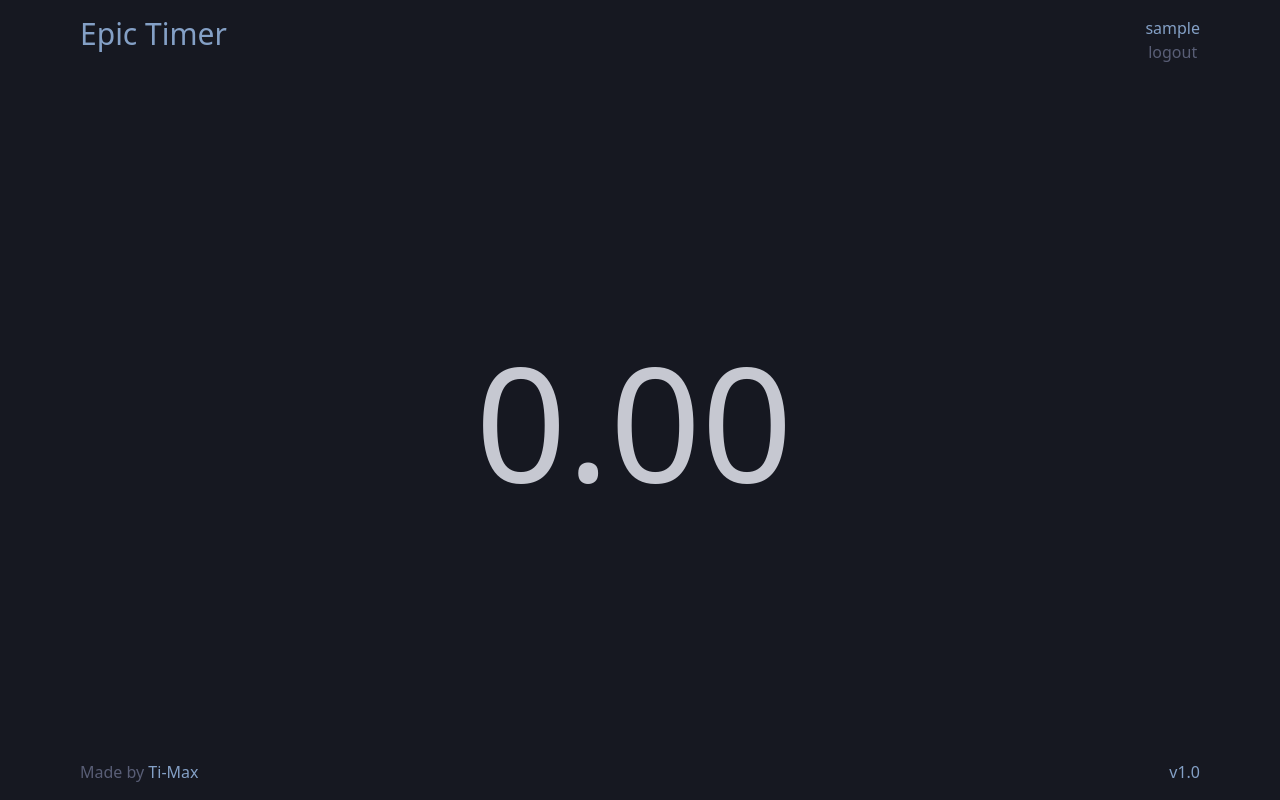
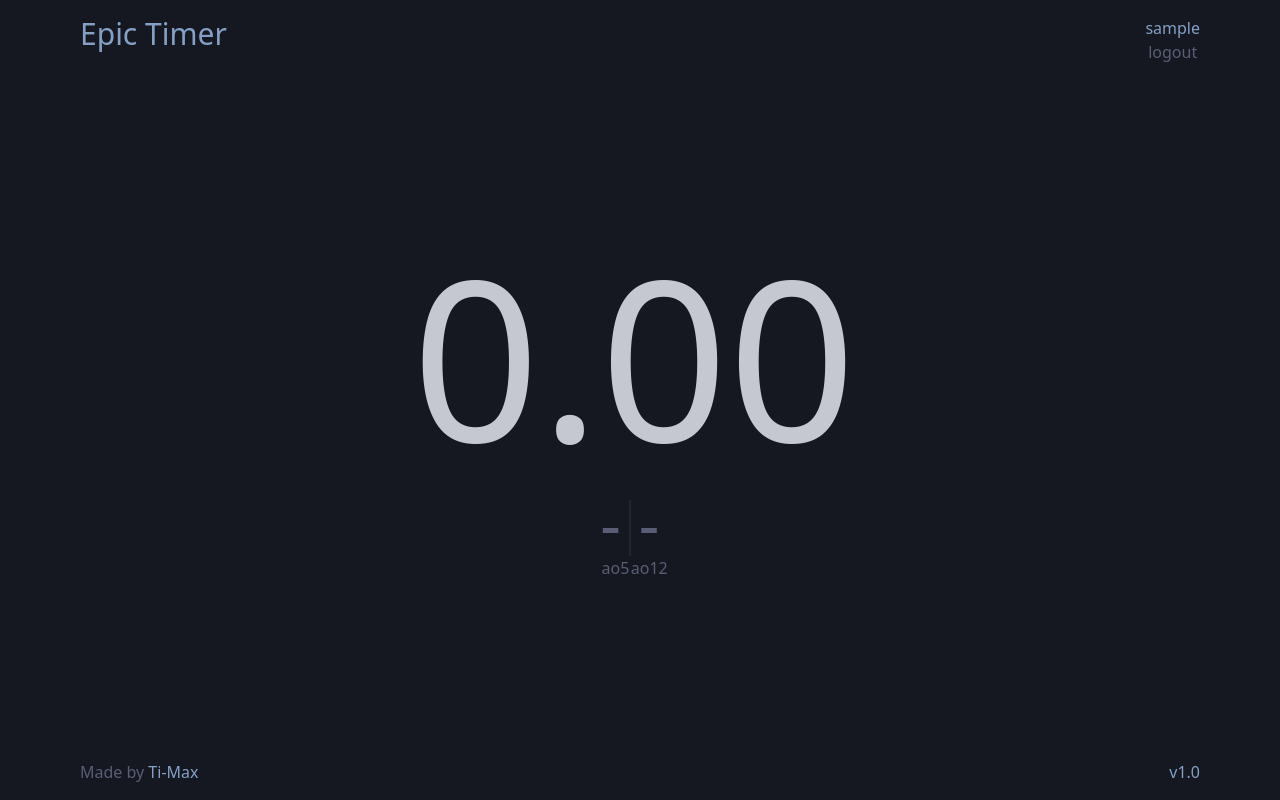
Before and after one commit to Ti-Max/epic-timer, a Node server app: page / in a window 1280 px wide. Run offline with Node 20, Linux system fonts and the light colour scheme; the visitor is signed in with stand-in values (Sample User, id 1); data that the repository does not hold is empty.

Commit message:
Add ao5 and ao12 to the solves

```diff
--- a/public/stylesheets/style.css
+++ b/public/stylesheets/style.css
@@ -563,6 +563,18 @@ video {
   margin-left: 0.25rem;
 }
 
+.mb-2 {
+  margin-bottom: 0.5rem;
+}
+
+.mb-5 {
+  margin-bottom: 1.25rem;
+}
+
+.mb-12 {
+  margin-bottom: 3rem;
+}
+
 .block {
   display: block;
 }
@@ -587,6 +599,10 @@ video {
   max-height: 10rem;
 }
 
+.max-h-80 {
+  max-height: 20rem;
+}
+
 .min-h-screen {
   min-height: 100vh;
 }
@@ -603,6 +619,10 @@ video {
   align-items: center;
 }
 
+.justify-center {
+  justify-content: center;
+}
+
 .justify-between {
   justify-content: space-between;
 }
@@ -613,6 +633,25 @@ video {
 
 .rounded-md {
   border-radius: 0.375rem;
+}
+
+.border-r-2 {
+  border-right-width: 2px;
+}
+
+.border-tertiary {
+  --tw-border-opacity: 1;
+  border-color: rgb(35 37 49 / var(--tw-border-opacity));
+}
+
+.border-r-secondaryAlt {
+  --tw-border-opacity: 1;
+  border-right-color: rgb(74 78 99 / var(--tw-border-opacity));
+}
+
+.border-r-tertiary {
+  --tw-border-opacity: 1;
+  border-right-color: rgb(35 37 49 / var(--tw-border-opacity));
 }
 
 .bg-backgroud {
@@ -645,6 +684,10 @@ video {
   padding-right: 0.5rem;
 }
 
+.pb-2 {
+  padding-bottom: 0.5rem;
+}
+
 .text-center {
   text-align: center;
 }
@@ -672,6 +715,34 @@ video {
   line-height: 1.5rem;
 }
 
+.text-\[12rem\] {
+  font-size: 12rem;
+}
+
+.text-\[6rem\] {
+  font-size: 6rem;
+}
+
+.text-\[4rem\] {
+  font-size: 4rem;
+}
+
+.text-\[1rem\] {
+  font-size: 1rem;
+}
+
+.text-\[14rem\] {
+  font-size: 14rem;
+}
+
+.leading-\[12rem\] {
+  line-height: 12rem;
+}
+
+.leading-\[3rem\] {
+  line-height: 3rem;
+}
+
 .text-text {
   --tw-text-opacity: 1;
   color: rgb(198 200 209 / var(--tw-text-opacity));
--- a/routes/access/userActionsDB.js
+++ b/routes/access/userActionsDB.js
@@ -61,7 +61,7 @@ function getSolvesfromCategory(user_id, category) {
 }
 
 function padTo2Digits(num) {
-  return num.toString().padStart(2, '0');
+  return num.toString().padStart(2, "0");
 }
 
 function formatDate(date) {
@@ -70,22 +70,22 @@ function formatDate(date) {
       date.getFullYear(),
       padTo2Digits(date.getMonth() + 1),
       padTo2Digits(date.getDate()),
-    ].join('-') +
-    ' ' +
+    ].join("-") +
+    " " +
     [
       padTo2Digits(date.getHours()),
       padTo2Digits(date.getMinutes()),
       padTo2Digits(date.getSeconds()),
-    ].join(':')
+    ].join(":")
   );
 }
 
 // Insert one solve
-function insertSolve(user_id, category, time) {
+function insertSolve(user_id, category, time, ao5, ao12) {
   return new Promise(function (resolve, reject) {
     con.query(
-      "INSERT INTO times VALUES(?, ?, ?, ?)",
-      [user_id, category, formatDate(new Date()), time],
+      "INSERT INTO times (users_id, category, date, time, ao5, ao12) VALUES(?, ?, ?, ?, ?, ?)",
+      [user_id, category, formatDate(new Date()), time, ao5, ao12],
       function (err, result, fields) {
         if (err) throw err;
         resolve();
@@ -94,4 +94,24 @@ function insertSolve(user_id, category, time) {
   });
 }
 
-module.exports = { createUser, getInfoByUsername, getInfoByEmail, getSolvesfromCategory, insertSolve };
+function getLastSolves(user_id, category, amount) {
+  return new Promise(function (resolve, reject) {
+    con.query(
+      "SELECT time FROM times WHERE users_id = ? AND category = ? ORDER BY date DESC LIMIT ?",
+      [user_id, category, amount],
+      function (err, result, fields) {
+        if (err) throw err;
+        resolve(result);
+      }
+    );
+  });
+}
+
+module.exports = {
+  createUser,
+  getInfoByUsername,
+  getInfoByEmail,
+  getSolvesfromCategory,
+  insertSolve,
+  getLastSolves,
+};
--- a/routes/index.js
+++ b/routes/index.js
@@ -14,7 +14,16 @@ router.get("/", async function (req, res, next) {
   const solves = [];
   for (let i = 0; i < result.length; i++) {
     const solve = result[i];
-    solves.push({ time: formatTime(solve.time, 2), id: result.length - i });
+    const solveData = {};
+
+    solveData.time = formatTime(solve.time, 2);
+    if (solve.ao5)
+      solveData.ao5 = (solve.ao5.toFixed(2) == "0.00") ? undefined : solve.ao5.toFixed(2);
+    if (solve.ao12)
+      solveData.ao12 = (solve.ao12.toFixed(2) == "0.00") ? undefined : solve.ao12.toFixed(2);
+    solveData.id = result.length - i;
+
+    solves.push(solveData);
   }
 
   res.render("index", {
@@ -24,7 +33,7 @@ router.get("/", async function (req, res, next) {
   });
 });
 
-function formatTime(time, toFixed){
+function formatTime(time, toFixed) {
   const hours = Math.floor(time / 3600);
   const minutes = Math.floor((time - hours * 3600) / 60);
   const seconds = time - minutes * 60 - hours * 3600;
@@ -33,8 +42,8 @@ function formatTime(time, toFixed){
   let text = seconds.toFixed(toFixed);
 
   // minutes
-  if (minutes > 0){
-    if (seconds < 10){
+  if (minutes > 0) {
+    if (seconds < 10) {
       text = "0" + text;
     }
 
@@ -42,8 +51,8 @@ function formatTime(time, toFixed){
   }
 
   // hours
-  if (hours > 0){
-    if (minutes < 10){
+  if (hours > 0) {
+    if (minutes < 10) {
       text = "0" + text;
     }
 
--- a/views/index.ejs
+++ b/views/index.ejs
@@ -45,8 +45,38 @@
 
       <div class="flex h-[85vh] justify-between items-center ">
         <div></div>
-        <div class="text-[10rem]" id="timer">0.00</div>
-        <div class="max-h-40 overflow-y-auto pr-3" id="solves">
+        <div>
+          <div class="text-[14rem] leading-[12rem] mb-12" id="timer">0.00</div>
+          <div class="flex justify-center items-center">
+            <div>
+              <div id="ao5" class="text-[4rem] text-secondary pr-2 pb-2 border-r-2 border-tertiary leading-[3rem]">
+                <%
+                if(solves[0] !== undefined && solves[0].ao5 > 0)
+                {%>
+                  <%=solves[0].ao5 %>
+                <%}else
+                {
+                  %>-<%
+                }%>
+              </div>
+              <div class="text-[1rem] text-secondary text-center">ao5</div>
+            </div>
+            <div>
+              <div id="ao12" class="text-[4rem] text-secondary pl-2 pb-2 leading-[3rem]">
+                <%
+                if(solves[0] !== undefined && solves[0].ao12 > 0)
+                {%>
+                  <%=solves[0].ao12 %>
+                <%}else
+                {
+                  %>-<%
+                }%>
+              </div>
+              <div class="text-[1rem] text-secondary text-center">ao12</div>
+            </div>
+          </div>
+        </div>
+        <div class="max-h-80 overflow-y-auto pr-3" id="solves">
 
           <% solves.forEach((solve)=>{ %>
 
@@ -147,10 +177,14 @@
           category: "overall"
       })
     })
+    .then((response) => response.json())
     .then(response => {
       document.getElementById("solves").insertAdjacentHTML("afterbegin",
       '<div class="flex p-1 pl-2 pr-2 m-1 rounded-md bg-tertiary  justify-between "><div class="text-xs align-text-top text-secondary">#' + (document.getElementById("solves").childElementCount+1) +'</div><div class="text-base ml-1">' + formatTime(time, 2) + '</div></div>'
       );
+      console.log(response.ao5);
+      document.getElementById("ao5").innerText = response.ao5 !== 0? response.ao5.toFixed(2): "-";
+      document.getElementById("ao12").innerText = response.ao12 !== 0? response.ao12.toFixed(2): "-";
     })
     .catch(err => console.log(err));
   }
```
Also changed, not shown: routes/commitSovlePOST.js (+20 -2 lines), routes/utils.js (added, +24 -0 lines), 1 other file.
